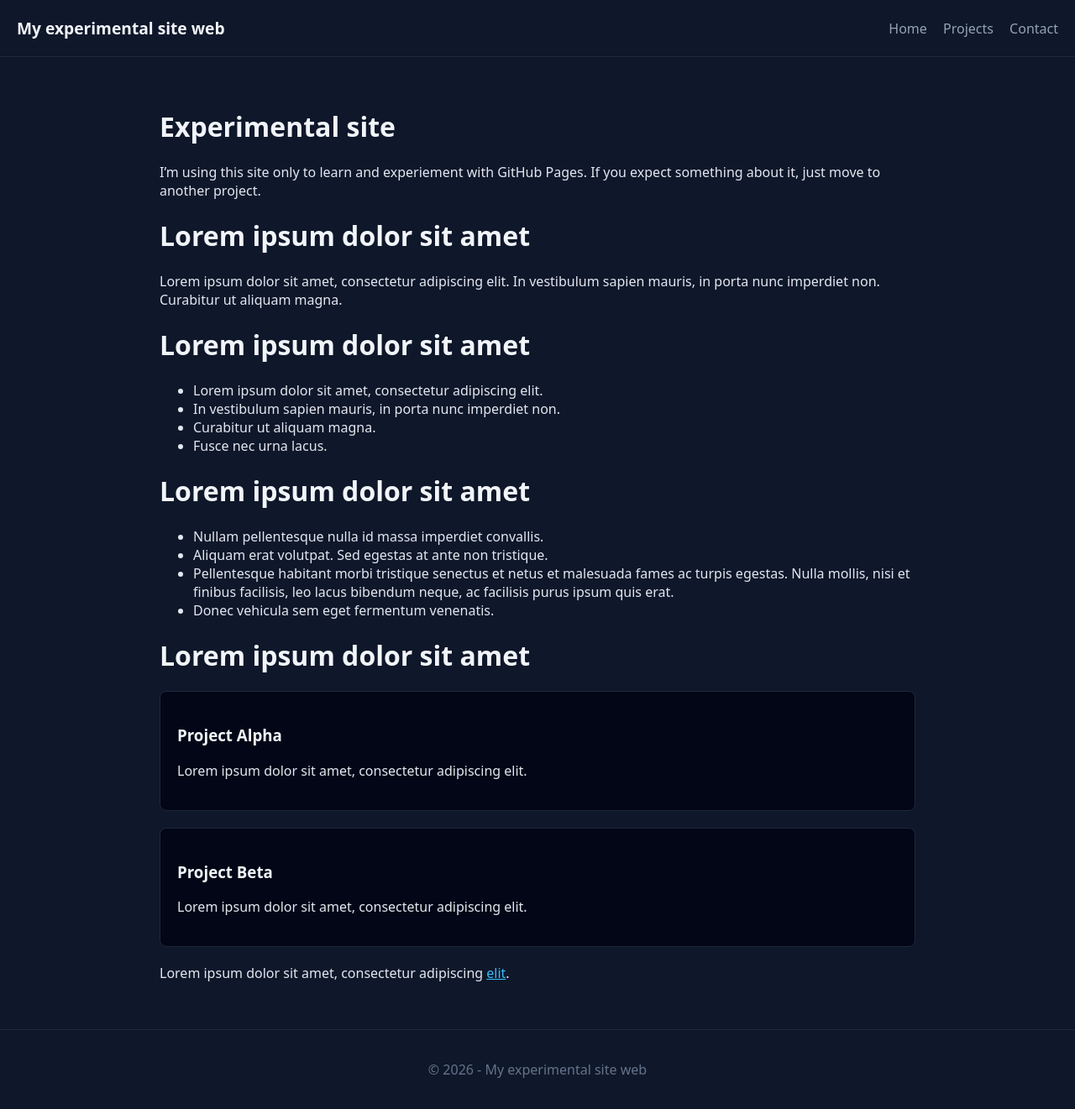
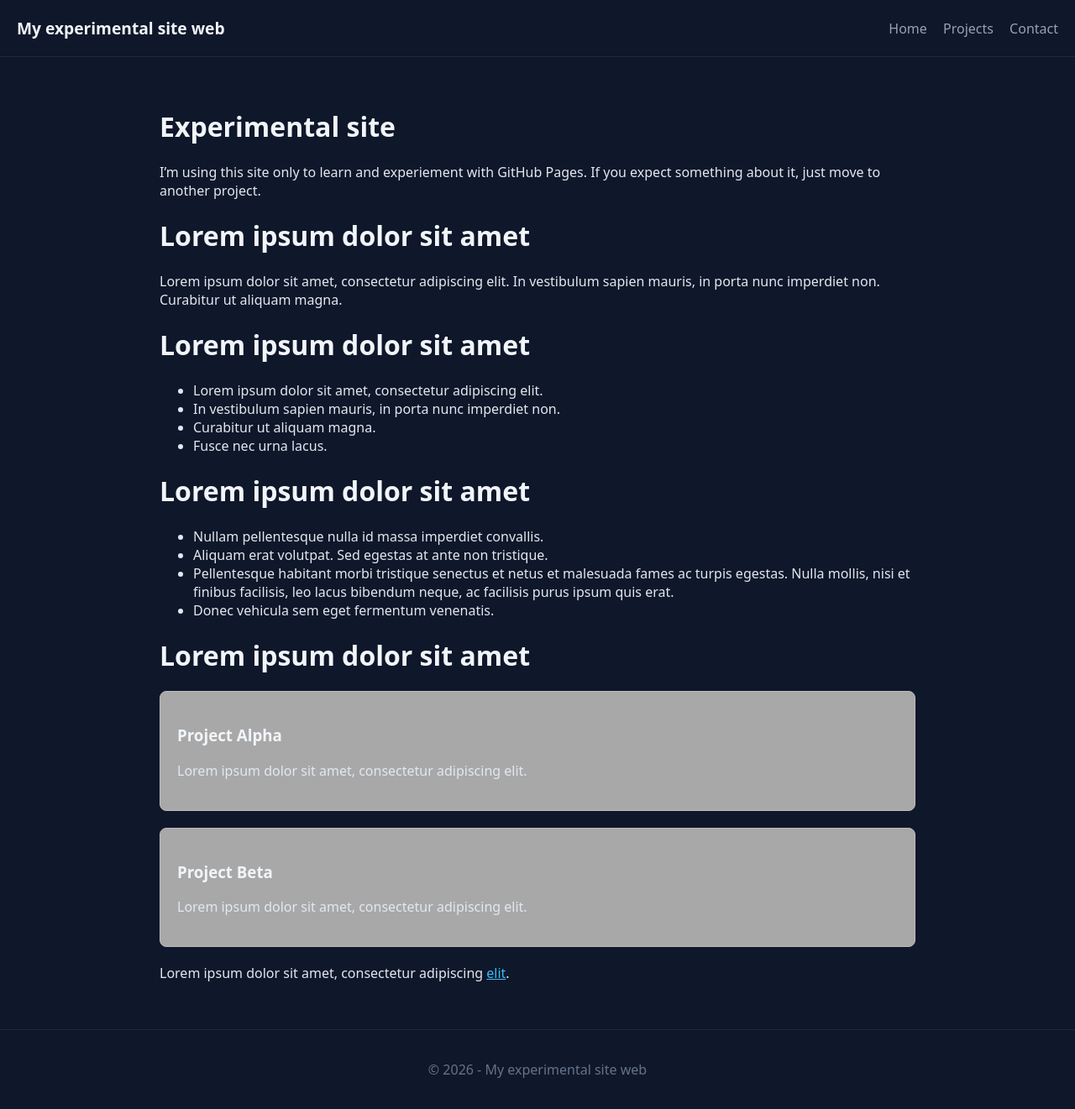
Before and after one commit to hiephra/hiephra.github.io, a Jekyll site: the page built from index.md, in a window 1280 px wide. Shown: the whole page at 84% size. Built offline with Jekyll 4.4.1, drawn with Linux system fonts in a browser that asks for light colours.

Commit message:
Improve readability of projects cards

```diff
--- a/assets/css/style.css
+++ b/assets/css/style.css
@@ -43,11 +43,11 @@ a {
 }
 
 .card {
-  border: 1px solid #1e293b;
+  border: 1px solid #bbbbbb;
   padding: 20px;
   margin-bottom: 20px;
   border-radius: 8px;
-  background: #020617;
+  background: #a8a8a8;
 }
 
 .site-footer {
```
